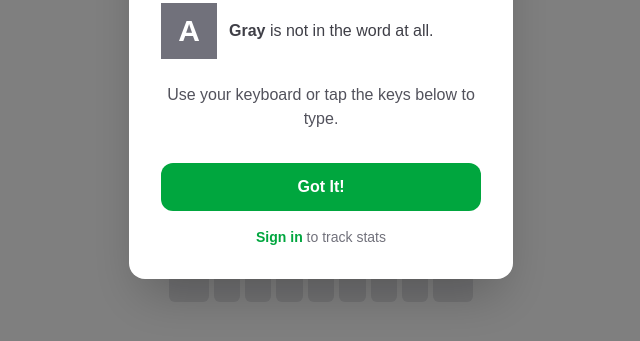
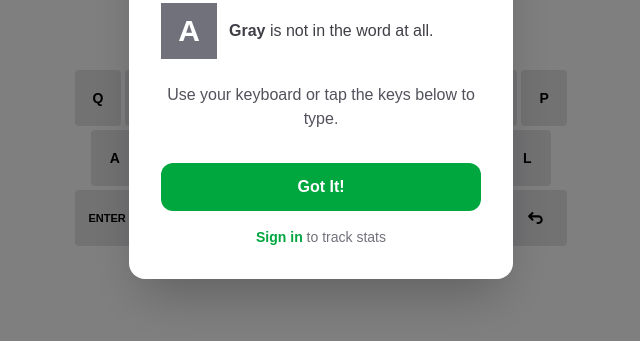
Before and after one commit to hydratypelvl/Spellio, a Next.js app: page / in a window 1280 px wide. Shown: the part 421-762 px from the top of the page, without its empty margins (319-959 px from the left). Built offline with nearby package versions, Linux system fonts and the light colour scheme; no server answers.

Commit message:
fix: scale keyboard for larger screens

```diff
--- a/src/app/page.tsx
+++ b/src/app/page.tsx
@@ -319,7 +319,7 @@ export default function Home() {
         </div>
       </header>
 
-      <main className="flex flex-col items-center gap-8 flex-1">
+      <main className="flex flex-col items-center gap-8">
         <div className="relative">
           {gameState.message && (
             <div
@@ -334,15 +334,14 @@ export default function Home() {
 
           <Board board={gameState.board} revealedRows={revealedRows} />
         </div>
-
-        <Keyboard
+      </main>
+      <Keyboard
           onKeyPress={handleKeyPress}
           onEnter={handleEnter}
           onBackspace={handleBackspace}
           keyStates={getKeyboardState(gameState.board)}
           disabled={gameState.gameOver}
-        />
-      </main>
+      />
     </div>
   );
 }
--- a/src/components/Keyboard.tsx
+++ b/src/components/Keyboard.tsx
@@ -34,40 +34,64 @@ export default function Keyboard({
   const handleClick = (key: string) => {
     if (disabled) return;
 
-    if (key === "ENTER") {
-      onEnter();
-    } else if (key === "BACKSPACE") {
-      onBackspace();
-    } else {
+    if (key === "ENTER") return onEnter();
+    if (key === "BACKSPACE") return onBackspace();
+
     onKeyPress(key);
-    }
   };
 
   return (
-    <div className="flex flex-col gap-[5px] w-full max-w-[500px] md:max-w-[600px] lg:max-w-[700px] mx-auto" role="group" aria-label="Keyboard">
+      <div
+          className="mx-auto w-full max-w-[500px] px-1 mt-5"
+          role="group"
+          aria-label="Keyboard"
+      >
         {ROWS.map((row, rowIndex) => (
-        <div key={rowIndex} className="flex justify-center gap-[5px]">
+            <div
+                key={rowIndex}
+                className={`mb-1 flex justify-center gap-1 ${
+                    rowIndex === 1 ? "px-4" : ""
+                }`}
+            >
               {row.map((key) => {
                 const isEnter = key === "ENTER";
                 const isBackspace = key === "BACKSPACE";
+                const isSpecial = isEnter || isBackspace;
+
                 return (
                     <button
                         key={key}
                         onClick={() => handleClick(key)}
                         onMouseDown={(e) => e.preventDefault()}
                         disabled={disabled}
-                className={`h-[50px] sm:h-[58px] md:h-[64px] lg:h-[70px] rounded-md flex items-center justify-center transition-colors duration-200 text-[13px] sm:text-sm md:text-base font-bold select-none tracking-wide ${
-                  isEnter
-                    ? "flex-[1.5] min-w-0 text-[11px] sm:text-xs md:text-sm uppercase"
-                    : isBackspace
-                      ? "flex-[1.5] min-w-0"
-                      : "flex-1 min-w-0"
-                } ${stateStyles[keyStates[key] || "empty"]}`}
-                aria-label={isBackspace ? "Backspace" : isEnter ? "Enter" : key}
+                        aria-label={
+                          isBackspace ? "Backspace" : isEnter ? "Enter" : key
+                        }
+                        className={`
+                  flex h-14 items-center justify-center rounded
+                  font-bold select-none transition-colors
+                  ${
+                            isSpecial
+                                ? "w-14 sm:w-16 text-[11px]"
+                                : "flex-1 text-sm"
+                        }
+                  ${stateStyles[keyStates[key] ?? "empty"]}
+                `}
                     >
                       {isBackspace ? (
-                  <svg xmlns="http://www.w3.org/2000/svg" className="h-5 w-5 sm:h-6 sm:w-6 md:h-7 md:w-7" fill="none" viewBox="0 0 24 24" stroke="currentColor" strokeWidth={2.5}>
-                    <path strokeLinecap="round" strokeLinejoin="round" d="M9 14l-4-4m0 0l4-4m-4 4h11a4 4 0 010 8h-1" />
+                          <svg
+                              xmlns="http://www.w3.org/2000/svg"
+                              className="h-5 w-5"
+                              fill="none"
+                              viewBox="0 0 24 24"
+                              stroke="currentColor"
+                              strokeWidth={2.5}
+                          >
+                            <path
+                                strokeLinecap="round"
+                                strokeLinejoin="round"
+                                d="M9 14l-4-4m0 0l4-4m-4 4h11a4 4 0 010 8h-1"
+                            />
                           </svg>
                       ) : (
                           key
```
Lines whose indentation alone changed are shown as unchanged.
